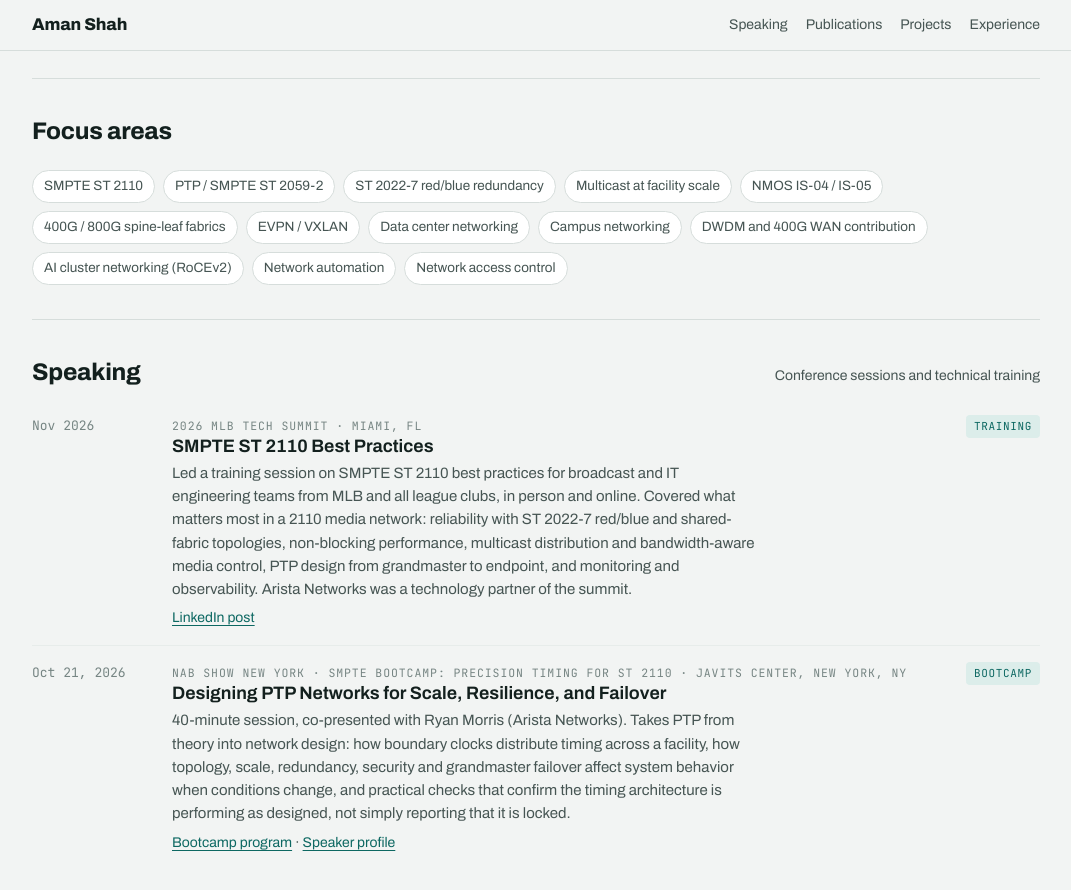
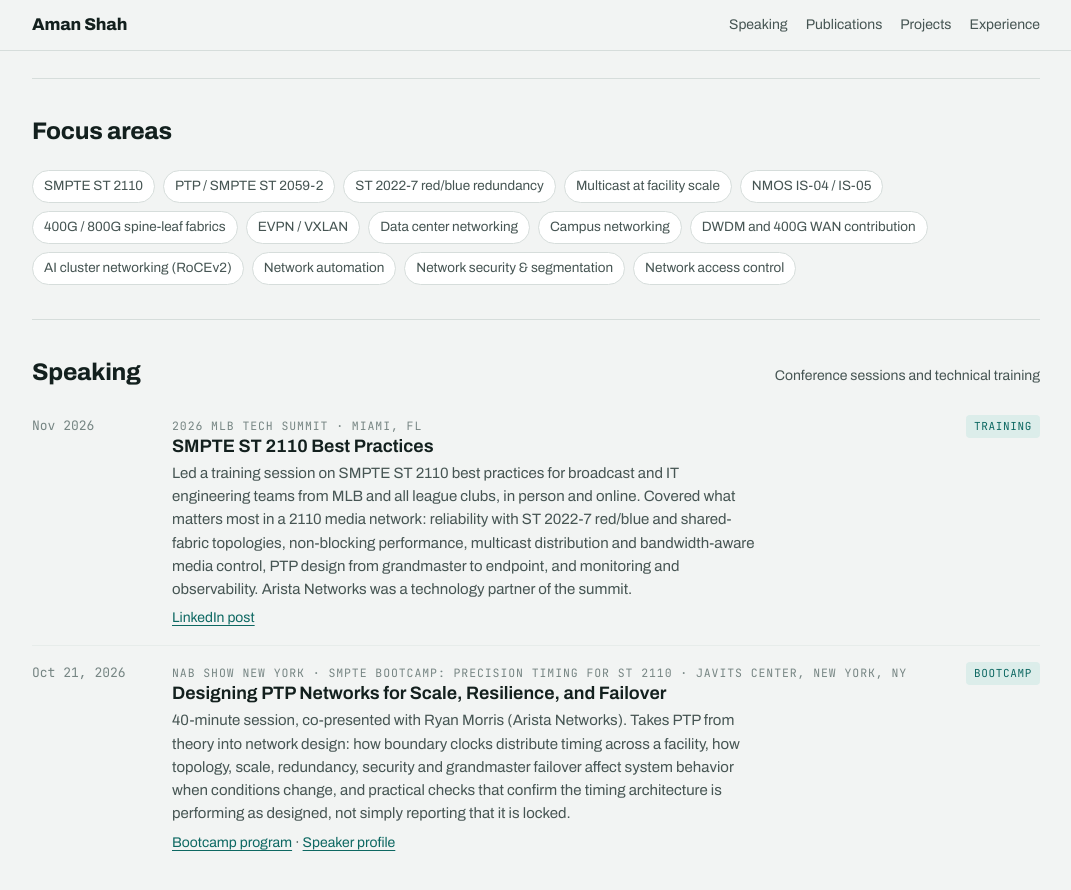
Before and after one commit to Amanshah91/amanshah91.github.io, a Jekyll site: the page built from index.html, in a window 1280 px wide and 900 px high, scrolled down 373 px. Shown: the top 890 px of the window, without its empty margins (104-1175 px from the left). Built offline with Jekyll 4.4.1, drawn with Linux system fonts in a browser that asks for light colours.

Commit message:
Focus areas: add network security and segmentation
Co-Authored-By: Claude Opus 5.5 <noreply@anthropic.com>
Claude-Session: https://claude.ai/code/session_016ECpXB9SB4zXKomSvGvhZo

```diff
--- a/index.html
+++ b/index.html
@@ -38,6 +38,7 @@ layout: default
       <span>DWDM and 400G WAN contribution</span>
       <span>AI cluster networking (RoCEv2)</span>
       <span>Network automation</span>
+      <span>Network security &amp; segmentation</span>
       <span>Network access control</span>
     </div>
   </section>
```
